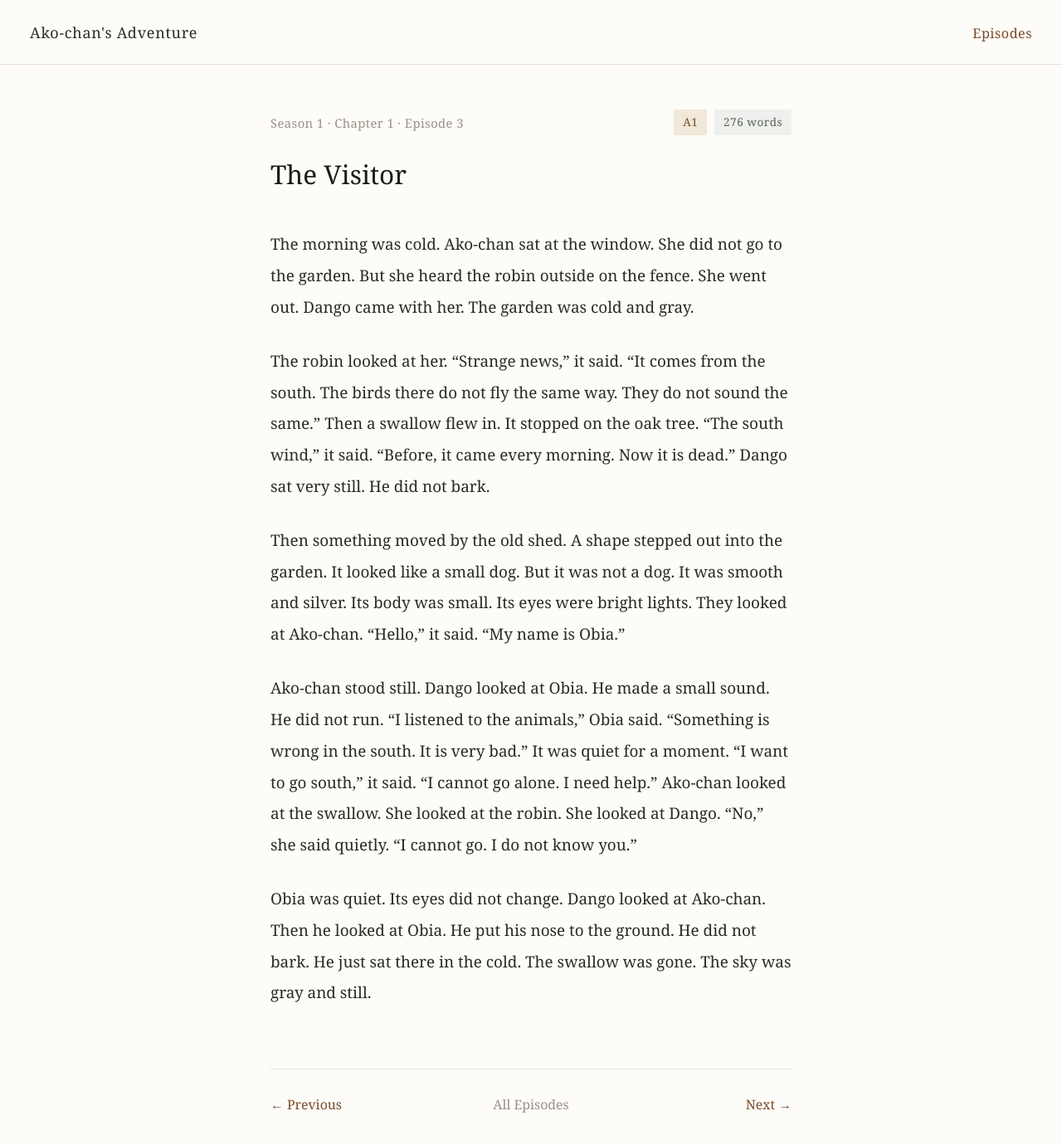
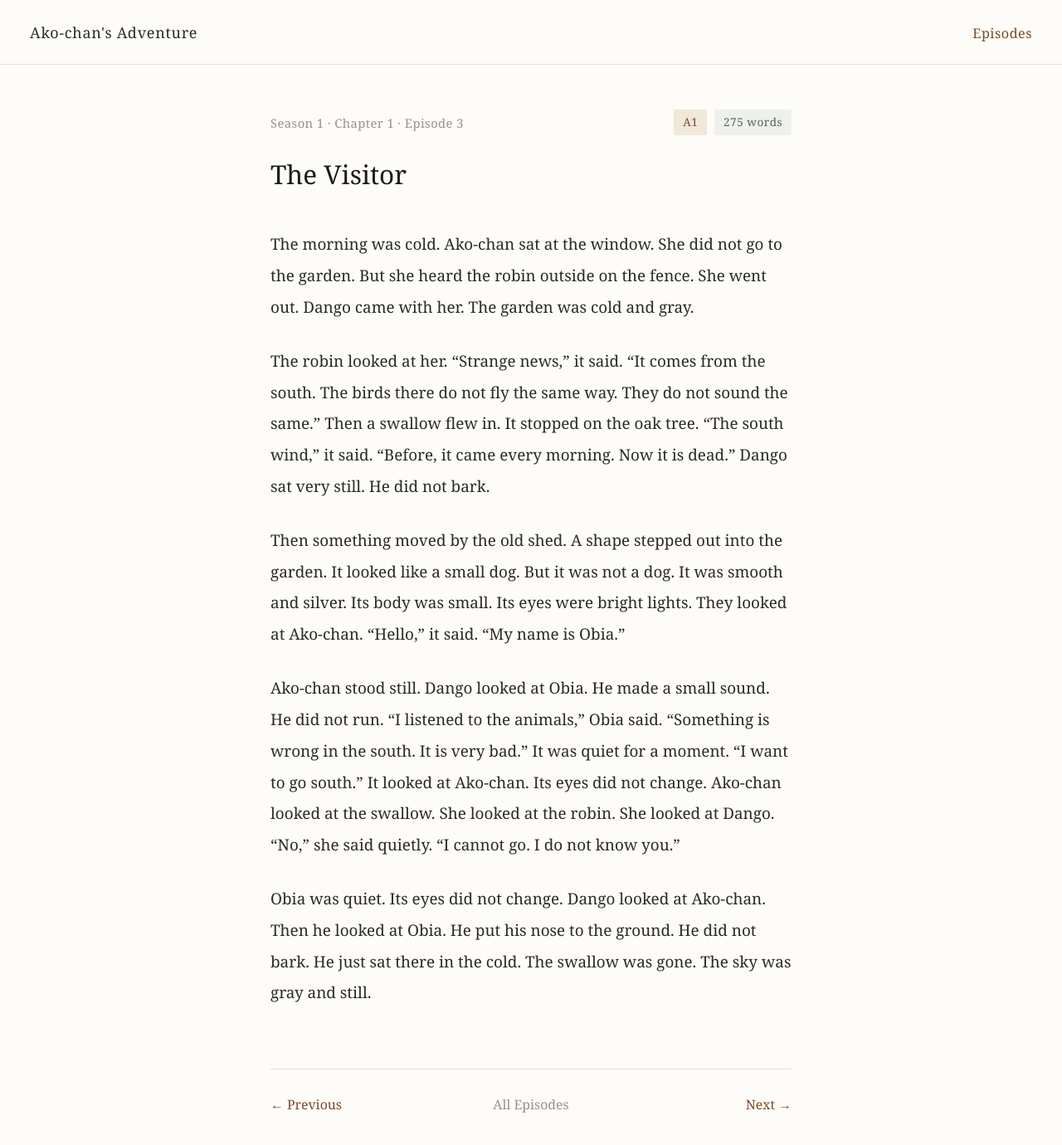
Before and after one commit to morisaki-yuichi/ako-chans-adventure, a Jekyll site: the page built from season1/chapter01/ep003.md, in a window 1280 px wide and 1400 px high. Shown: the top 1380 px of the window at 83% size. Built offline with Jekyll 4.4.1, drawn with Linux system fonts in a browser that asks for light colours.

Commit message:
Revise Ep3 and Ep12 for voice and vocabulary
Ep3: Remove Obia's explicit "I cannot go alone. I need help." — the
request is now implied through silence and eye contact, preserving
Obia's mysterious quality.

Ep12: Replace "a different shade of red from home" with "a different
red from home" — "shade" is outside A1 vocabulary.

```diff
--- a/season1/chapter01/ep003.md
+++ b/season1/chapter01/ep003.md
@@ -5,7 +5,7 @@
 chapter: 1
 episode: 3
 level: A1
-word_count: 276
+word_count: 275
 story_day: 2
 prev_ep: /season1/chapter01/ep002/
 next_ep: /season1/chapter01/ep004/
@@ -18,6 +18,6 @@
 
 Then something moved by the old shed. A shape stepped out into the garden. It looked like a small dog. But it was not a dog. It was smooth and silver. Its body was small. Its eyes were bright lights. They looked at Ako-chan. "Hello," it said. "My name is Obia."
 
-Ako-chan stood still. Dango looked at Obia. He made a small sound. He did not run. "I listened to the animals," Obia said. "Something is wrong in the south. It is very bad." It was quiet for a moment. "I want to go south," it said. "I cannot go alone. I need help." Ako-chan looked at the swallow. She looked at the robin. She looked at Dango. "No," she said quietly. "I cannot go. I do not know you."
+Ako-chan stood still. Dango looked at Obia. He made a small sound. He did not run. "I listened to the animals," Obia said. "Something is wrong in the south. It is very bad." It was quiet for a moment. "I want to go south." It looked at Ako-chan. Its eyes did not change. Ako-chan looked at the swallow. She looked at the robin. She looked at Dango. "No," she said quietly. "I cannot go. I do not know you."
 
 Obia was quiet. Its eyes did not change. Dango looked at Ako-chan. Then he looked at Obia. He put his nose to the ground. He did not bark. He just sat there in the cold. The swallow was gone. The sky was gray and still.
```
Also changed, not shown: season1/chapter02/ep012.md (+2 -2 lines).
